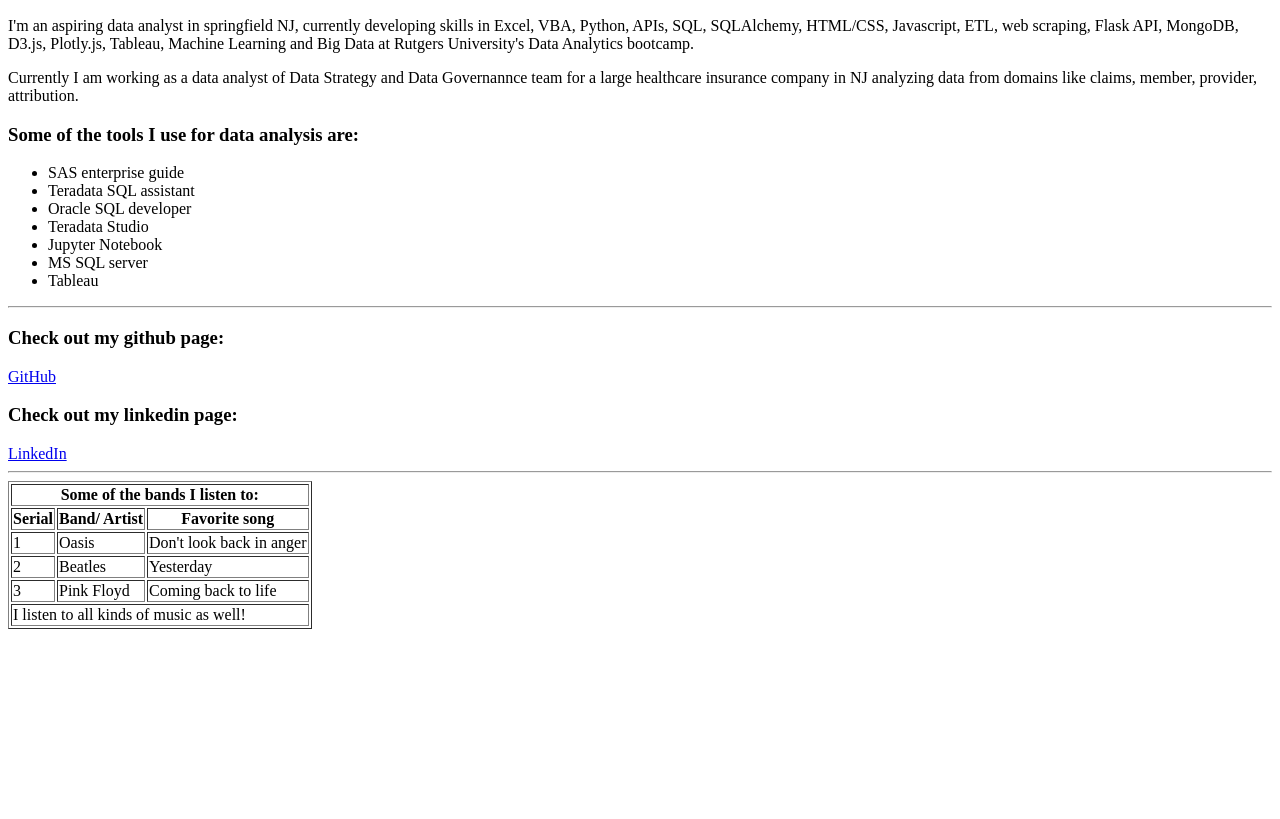
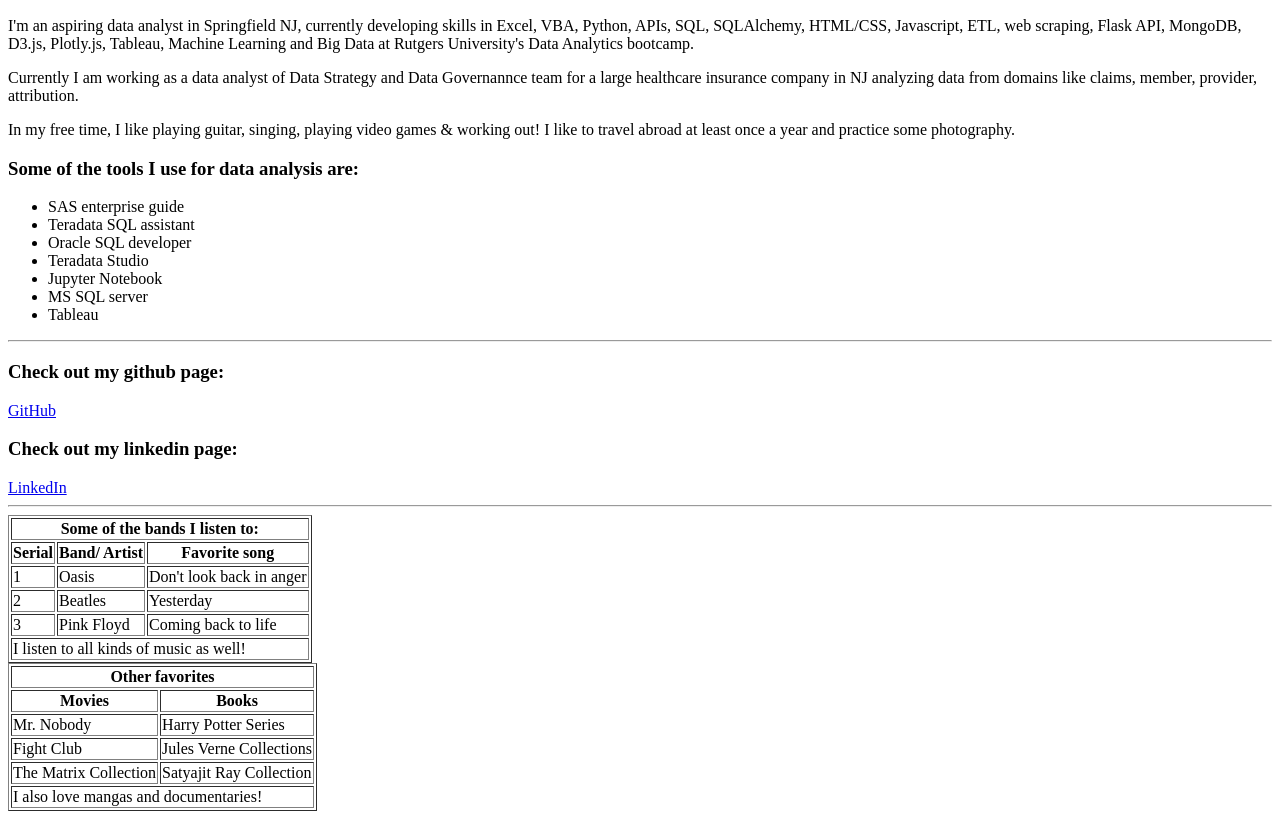
Before and after one commit to mirahmed07/mirahmed07.github.io, a plain HTML site: page index.html in a window 1280 px wide. Shown: the part 473-1292 px from the top of the page. Before the commit the page ends 1110 px from the top, so only its background shows below. Drawn offline with Linux system fonts and the light colour scheme.

Commit message:
forth commit

```diff
--- a/index.html
+++ b/index.html
@@ -9,10 +9,10 @@
 <body>
       <h1>Mir Ahmed</h1>
       <img width="640" height="390" src = "Assets/3qslzc.png" alt = 'analyst'>
-      <p>I'm an aspiring data analyst in springfield NJ, currently developing skills in Excel, VBA, Python, APIs, SQL, SQLAlchemy, HTML/CSS, Javascript, ETL,
+      <p>I'm an aspiring data analyst in Springfield NJ, currently developing skills in Excel, VBA, Python, APIs, SQL, SQLAlchemy, HTML/CSS, Javascript, ETL,
         web scraping, Flask API, MongoDB, D3.js, Plotly.js, Tableau, Machine Learning and Big Data at Rutgers University's Data Analytics bootcamp.</p>
-      <p>Currently I am working as a data analyst of Data Strategy and Data Governannce team for a large healthcare insurance company in NJ analyzing data from domains like claims, member, provider, attribution.
-      </p>
+      <p>Currently I am working as a data analyst of Data Strategy and Data Governannce team for a large healthcare insurance company in NJ analyzing data from domains like claims, member, provider, attribution.</p>
+      <p>In my free time, I like playing guitar, singing, playing video games & working out! I like to travel abroad at least once a year and practice some photography.</p>
       <h3>Some of the tools I use for data analysis are:</h3>
       <ul>
         <li>SAS enterprise guide</li>
@@ -62,6 +62,35 @@
               <td colspan =3>I listen to all kinds of music as well!</td>
           </tr></tfoot>
         </table>
+        <table border="1">
+          <thead>
+              <tr>
+                  <th colspan=2>Other favorites</th>
+              </tr>
+              <tr>
+                  <th colspan=1>Movies</th>
+                  <th colspan=1>Books</th>
+              </tr>
+          </thead>
+          <tbody>
+              <tr>
+                 <td>Mr. Nobody</td>
+                 <td>Harry Potter Series</td>
+              </tr>
+              <tr>
+                <td>Fight Club</td>
+                <td>Jules Verne Collections</td>
+             </tr>
+             <tr>
+              <td>The Matrix Collection</td>
+              <td>Satyajit Ray Collection</td>
+           </tr>
+          </tbody>
+          <tfoot>
+            <tr>
+                <td colspan =3>I also love mangas and documentaries!</td>
+            </tr></tfoot>
+          </table>
 
 </body>
 
```
